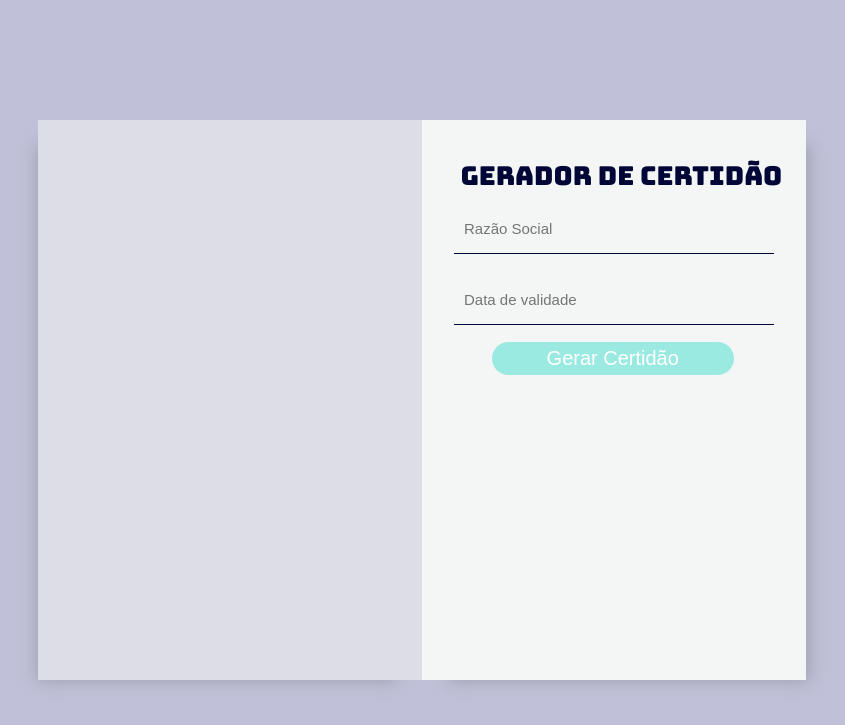
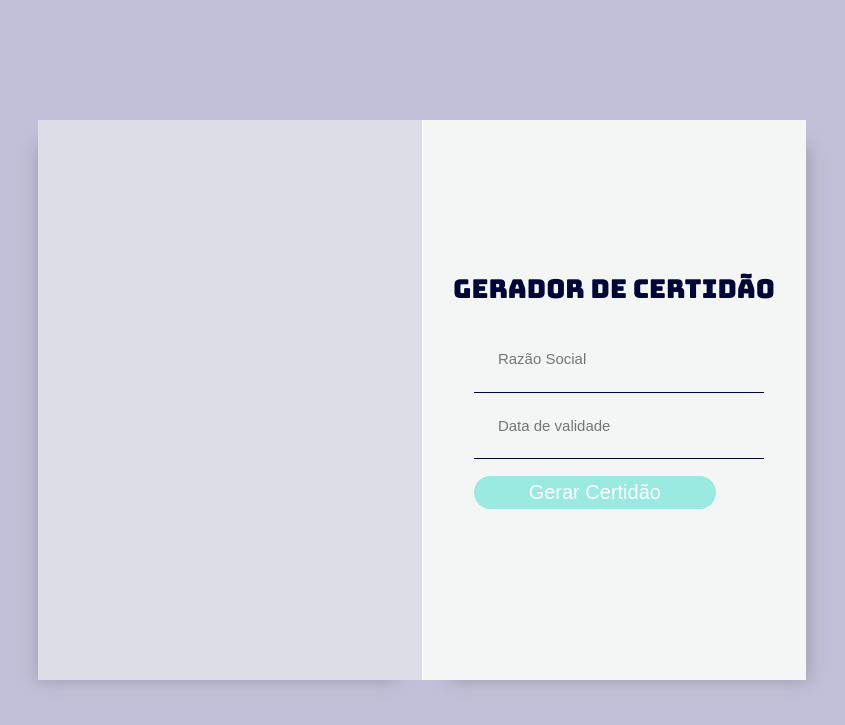
Before and after one commit to VinicioSales/geradorDeCertidaoAutomatico, a Flask app: page / in a window 1280 px wide. Shown: the top 725 px of the page, without its empty margins (218-1063 px from the left). Run offline with Flask 3, Linux system fonts and the light colour scheme; parts of the project's set-up code (start-up, migrations or seed data) failed here and were passed over.

Commit message:
Alinahndo divs

```diff
--- a/src/frontEnd/static/styles/index.css
+++ b/src/frontEnd/static/styles/index.css
@@ -24,9 +24,19 @@ body {
     font-size: 20px;
     text-align: center;
     height: 100%;
-    margin: 5%;
+    margin-left: 3%;
+    margin-right: 3%;
     font-family: 'Bungee', cursive;
 
+}
+
+.formulario {
+    display: flex;
+    flex-direction: column;
+    align-items: center;
+    justify-content: center;
+    height: 40%;
+    padding-right: 10%;
 }
 
 .subRightFrame {
@@ -34,21 +44,18 @@ body {
     flex-direction: column;
     align-items: center;
     justify-content: center;
+    height: 100%;
 }
 
-.subRightFrame > * {
-    margin-bottom: 10px;
-}
 
 
 .input {
     background-color: transparent;
-    width: 300px;
-    height: 30px;
+    width: 100%;
+    height: 100%;
     border: none;
     border-bottom: 1px solid #000736;
-    margin: 10px;
-    padding: 10px;
+    padding: 10%;
     font-size: 15px;
 }
 
@@ -69,26 +76,16 @@ body {
     color: #000736;
 }
 
-.divTitulo{
-    margin-top: 10%;
-}
-
 .titulo {
     font-family: 'Bungee', cursive;
     font-size: 26px;
     color: #000736;
-    text-align: center;
-    margin-left: 10%;
+    margin-top: 10%;
 }
 
 
 #razao_social {
     font-family: 'Bungee', cursive;
-}
-
-.divButton {
-    margin-top: 2%;
-    margin-left: 14%;
 }
 
 #button {
@@ -102,6 +99,7 @@ body {
 	padding:5px 55px;
 	text-decoration:none;
     border-radius: 30px;
+    margin-top: 7%;
 }
 #button:hover {
 	background-color:#76C1BA;
--- a/src/frontEnd/templates/index.html
+++ b/src/frontEnd/templates/index.html
@@ -26,21 +26,23 @@
         {% endwith %}
     </div>
     <div class="rightFrame">
-        <div class="divTitulo">
+        <div class="subRightFrame">
+            <div>
                 <label class="titulo">Gerador de Certidão</label>
             </div>
-        <div class="subRightFrame">
+            <div class="formulario">
                 <form action="/gerar_certidao" method="post">
-                <div class="cliente">
-                    <input class="input" type="text" id="razaoSocial" name="razaoSocial" placeholder="Razão Social">
+                    <div>
+                        <input class="input" type="text" name="razaoSocial" placeholder="Razão Social">
                     </div>
                     <div>
-                    <input class="input" type="text" id="dataValidade" name="dataValidade" placeholder="Data de validade">
+                        <input class="input" type="text" name="dataValidade" placeholder="Data de validade">
                     </div>
-                <div class="divButton">
+                    <div>
                         <button id="button">Gerar Certidão</button>
                     </div>
                 </form>
+            </div>
         </div>
     </div>
 
```
Lines whose indentation alone changed are shown as unchanged.
